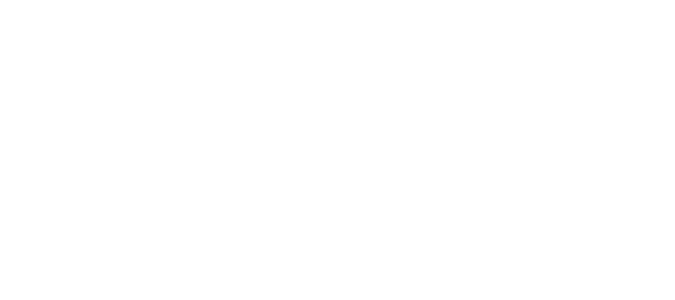
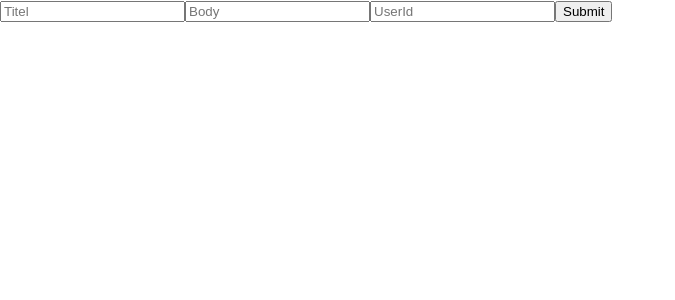
Before and after one commit to AndriySysoenko/may-2024-react, a React (Create React App) app: page /posts in a window 1280 px wide. Shown: the top 300 px of the page, without its empty margins (0-675 px from the left). Built offline with nearby package versions, Linux system fonts and the light colour scheme.

Commit message:
creat form for add post for hw5

```diff
--- a/package.json
+++ b/package.json
@@ -15,7 +15,8 @@
     "react-scripts": "5.0.1",
     "typescript": "^4.9.5",
     "web-vitals": "^2.1.4",
-    "axios": "^1.7.7"
+    "axios": "^1.7.7",
+    "react-hook-form": "^7.53.1"
   },
   "scripts": {
     "start": "react-scripts start",
--- a/src/App.tsx
+++ b/src/App.tsx
@@ -1,10 +1,11 @@
 import React, {FC} from 'react';
 import './App.css';
+import FormComponent from './components/FormComponent';
 
 const App: FC = () => {
   return (
       <>
-
+        <FormComponent/>
       </>
   );
 };
--- /dev/null
+++ b/src/components/FormComponent.tsx
@@ -0,0 +1,26 @@
+import React from 'react';
+import { useForm } from 'react-hook-form';
+import { IFormPost } from '../models/IFormPost';
+
+type FormPostProps = IFormPost;
+const FormComponent = () => {
+    const {handleSubmit, register} = useForm<FormPostProps>();
+
+    const postHeandler = (formInputData:FormPostProps) => {
+        console.log(formInputData)
+    }
+    return (
+        <div>
+
+            <form onSubmit={handleSubmit(postHeandler)}>
+                <input type="text" placeholder={'Titel'} {...register('title')}/>
+                <input type="text" placeholder={'Body'} {...register('body')}/>
+                <input type="number" placeholder={'UserId'} {...register('userId')}/>
+                <button>Submit</button>
+            </form>
+
+        </div>
+    );
+};
+
+export default FormComponent;
--- /dev/null
+++ b/src/models/IFormPost.ts
@@ -0,0 +1,5 @@
+export interface IFormPost {
+    title: string,
+    body: string,
+    userId: number,
+}
```
Also changed, not shown: src/service/api.service.tsx (added, +13 -0 lines), 1 other file (tests, documents, lock files or other folders).
